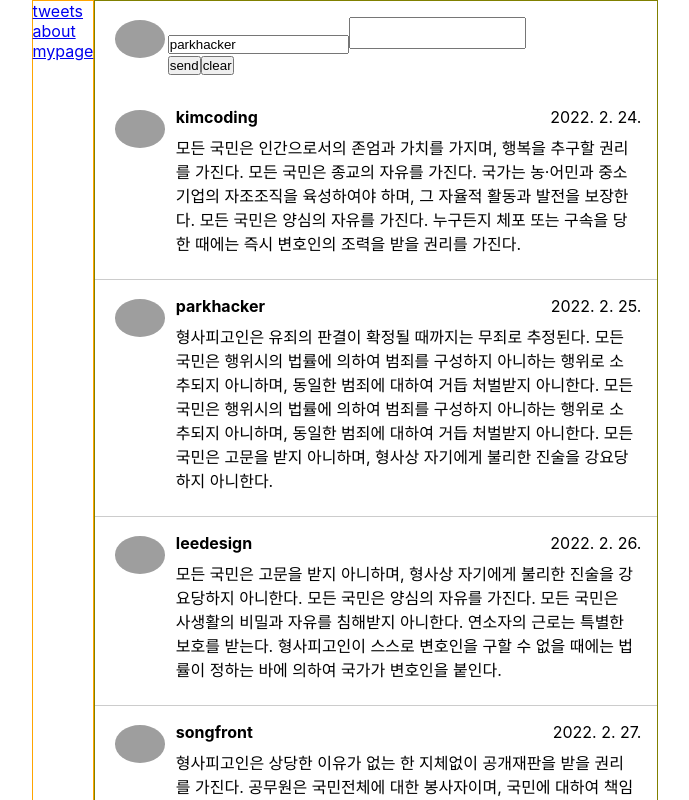
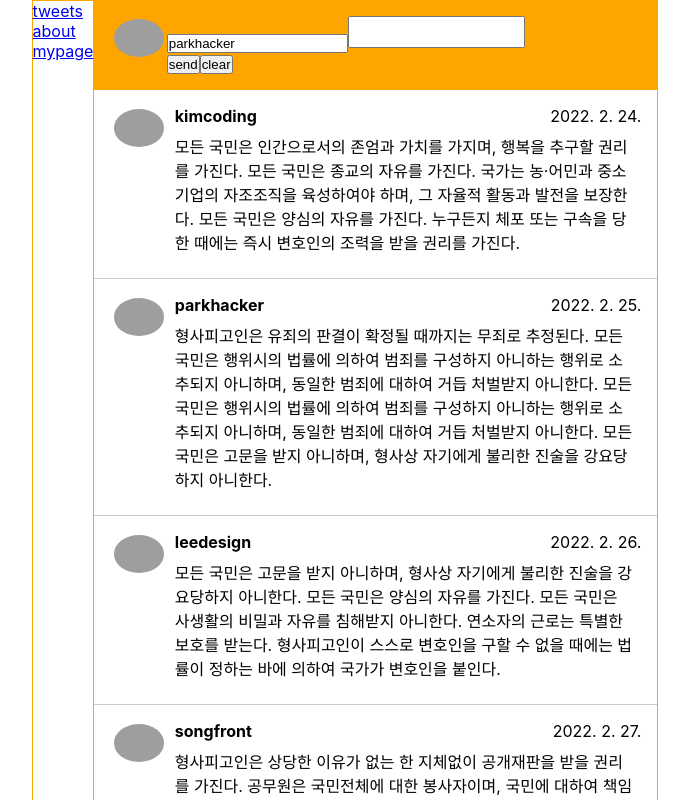
Before and after one commit to moondrop0816/twittler-self, a React (Create React App) app: page / in a window 1280 px wide. Shown: the top 800 px of the page, without its empty margins (295-984 px from the left). Built offline with nearby package versions, Linux system fonts and the light colour scheme; grey boxes are pictures that could not be loaded.

Commit message:
기본디자인 추가

```diff
--- a/src/App.css
+++ b/src/App.css
@@ -36,7 +36,7 @@ textarea {
 }
 
 .features {
-  border: 1px solid olive;
+  border-right: 1px solid orange;
   width: 564px;
   display: flex;
   flex-direction: column;
@@ -61,6 +61,7 @@ textarea {
 .tweet-form {
   display: flex;
   padding: 1rem;
+  background-color: orange;
 }
 
 .tweet-input-wrapper {
@@ -89,6 +90,11 @@ textarea {
 .tweet-buttons button {
   padding: 0.5rem;
   margin-left: 0.5rem;
+  font-weight: bold;
+  background-color: black;
+  color: #fff;
+  border: none;
+  cursor: pointer;
 }
 
 .tweet-list {
```
